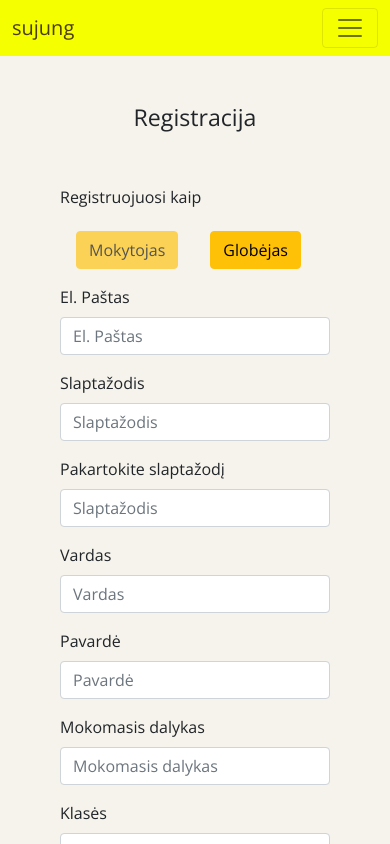
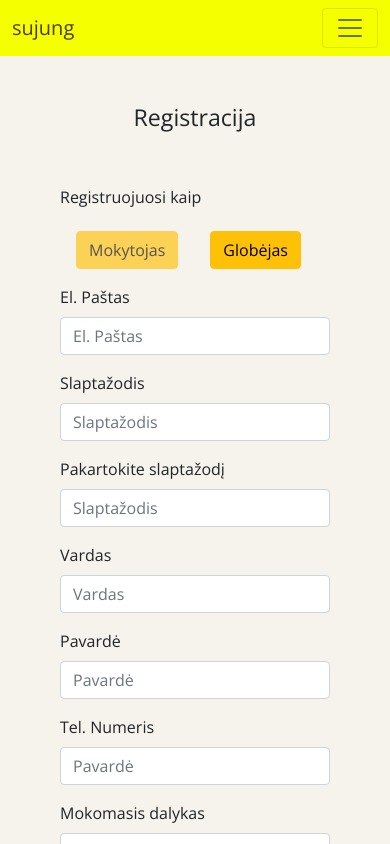
Before and after one commit to Castytis/sujung, a React (Create React App) app in the folder client/: page /register in a window 390 px wide. Both pictures are taken after a click on the button "Mokytojas". Shown: the top 844 px of the page. Built offline with nearby package versions, Linux system fonts and the light colour scheme; no server answers; the HTML template or start-up script is replaced by a standard one.

Commit message:
Added Phone Number for Teachers

```diff
--- a/client/src/components/account/ParentAccount.jsx
+++ b/client/src/components/account/ParentAccount.jsx
@@ -37,7 +37,6 @@ const ParentAccount = () => {
             </ListGroupItem>
           </ListGroup>
           <Card.Body>
-            <Button variant='outline-info'>Keisti informaciją</Button>
             <Button variant='btn btn-outline-warning' className='float-end '>
               <StyledLink to='..//meetings/parents/me'>
                 Globėjo susitikimai
--- a/client/src/components/account/TeacherAccount.jsx
+++ b/client/src/components/account/TeacherAccount.jsx
@@ -45,9 +45,12 @@ const TeacherAccount = () => {
               <span className='text-muted'>El. paštas:</span>{' '}
               {currentTeacher.email}.
             </ListGroupItem>
+            <ListGroupItem>
+              <span className='text-muted'>Tel. numeris:</span>{' '}
+              {currentTeacher.number}
+            </ListGroupItem>
           </ListGroup>
           <Card.Body>
-            <Button variant='outline-info'>Keisti informaciją</Button>
             <Button variant='btn btn-outline-warning' className='float-end '>
               <StyledLink to='../meetings/me'>Mokytojo susitikimai</StyledLink>
             </Button>
--- a/client/src/components/authentication/Register.jsx
+++ b/client/src/components/authentication/Register.jsx
@@ -49,6 +49,7 @@ const Register = () => {
   const [surname, setSurname] = useState('');
   const [subject, setSubject] = useState('');
   const [classes, setClasses] = useState('');
+  const [phoneNumber, setPhoneNumber] = useState('');
 
   const dispatch = useDispatch();
   const navigate = useNavigate();
@@ -91,6 +92,10 @@ const Register = () => {
 
   const classesChangeHandler = (event) => {
     setClasses(event.target.value);
+  };
+
+  const phoneNumberHandler = (event) => {
+    setPhoneNumber(event.target.value);
   };
 
   const registerUserHandler = (event) => {
@@ -197,6 +202,15 @@ const Register = () => {
                   />
                 </Form.Group>
                 <Form.Group className='mb-3'>
+                  <Form.Label>Tel. Numeris</Form.Label>
+                  <Form.Control
+                    type='text'
+                    value={phoneNumber}
+                    onChange={phoneNumberHandler}
+                    placeholder='Pavardė'
+                  />
+                </Form.Group>
+                <Form.Group className='mb-3'>
                   <Form.Label>Mokomasis dalykas</Form.Label>
                   <Form.Control
                     type='text'
--- a/client/src/components/teacher/Teacher.jsx
+++ b/client/src/components/teacher/Teacher.jsx
@@ -43,6 +43,9 @@ const Teacher = () => {
             <ListGroupItem>
               <span className='text-muted'>El. paštas:</span> {teacher.email}.
             </ListGroupItem>
+            <ListGroupItem>
+              <span className='text-muted'>Tel. numeris:</span> {teacher.number}
+            </ListGroupItem>
           </ListGroup>
           <Card.Body>
             <Button variant='outline-info' onClick={() => navigate(-1)}>
```
Also changed, not shown: 2 other files (tests, documents, lock files or other folders).
